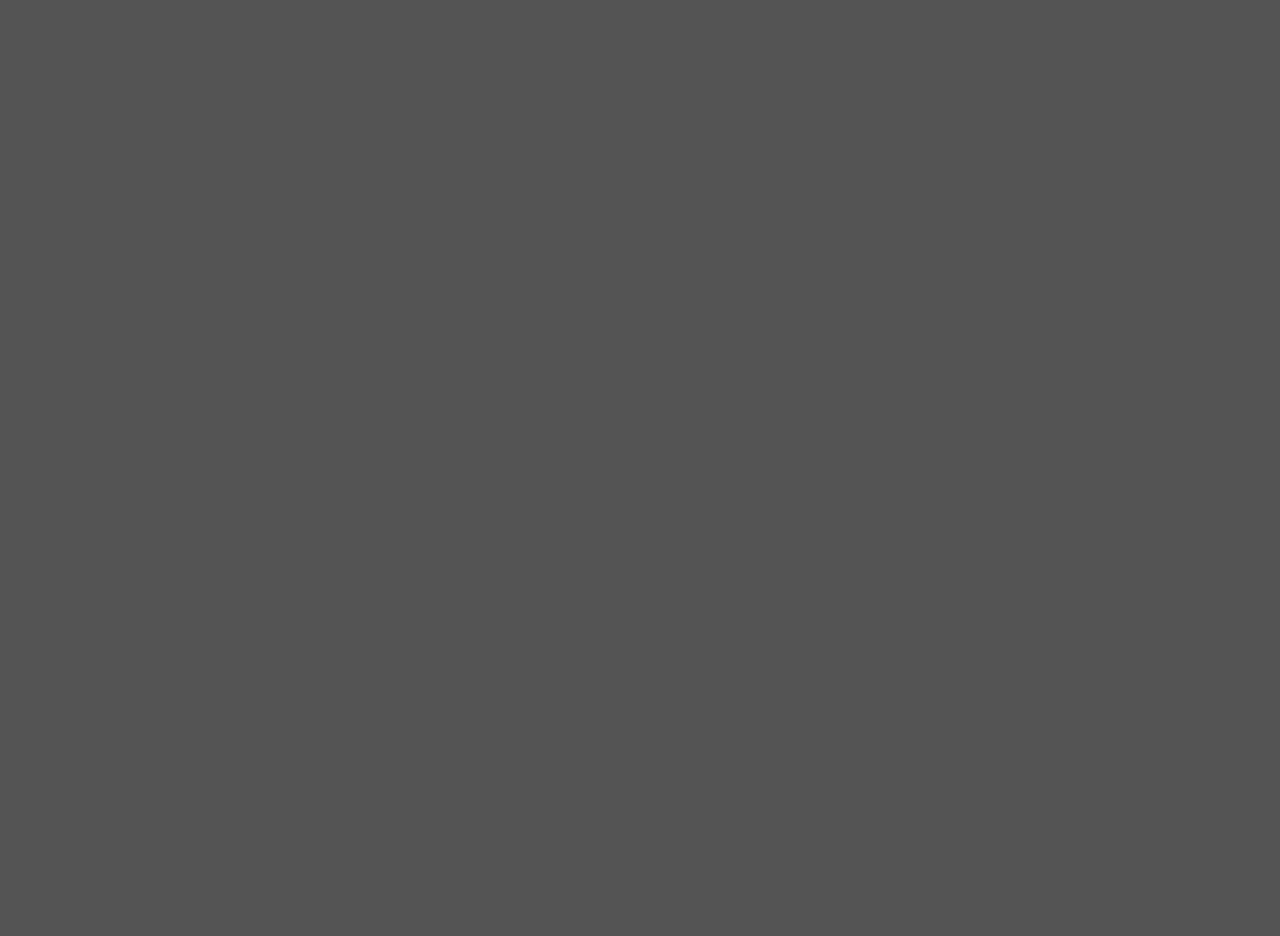
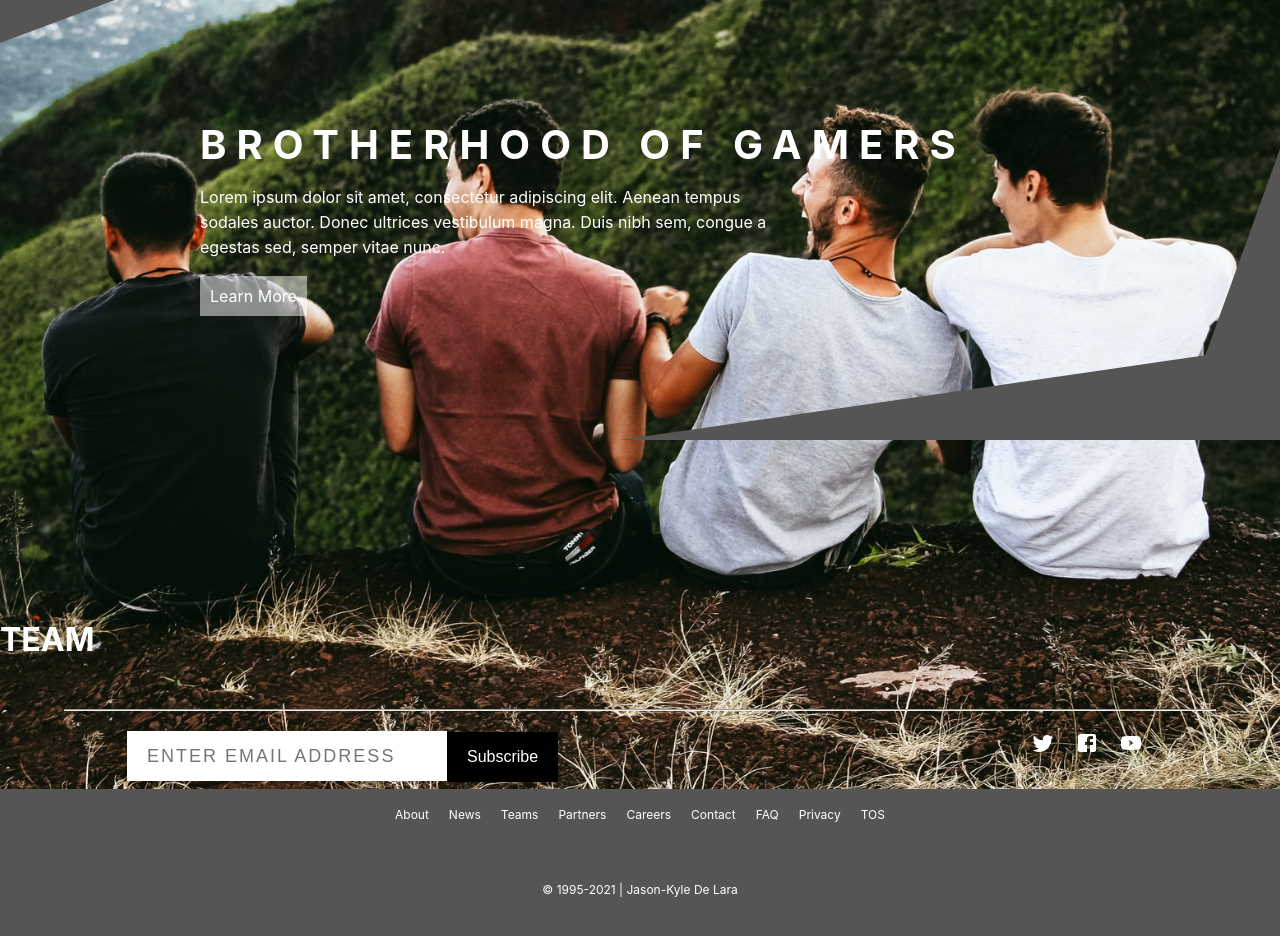
Before and after one commit to xjkbro/tpg-next, a Next.js app: page /team in a window 1280 px wide. Shown: the part 280-1216 px from the top of the page. Before the commit the page ends 800 px from the top, so only its background shows below. Built offline with nearby package versions, Linux system fonts and the light colour scheme.

Commit message:
added video background and footer

```diff
--- a/components/Footer.js
+++ b/components/Footer.js
@@ -1,5 +1,115 @@
-import React from "react";
+import Link from "next/link";
+import styled from "styled-components";
+import TwitterIcon from "@material-ui/icons/Twitter";
+import FacebookIcon from "@material-ui/icons/Facebook";
+import YouTubeIcon from "@material-ui/icons/YouTube";
 
 export default function Footer() {
-    return <div>footer</div>;
+    return (
+        <Container>
+            <HorizontalRule />
+            <SubscribeContainer>
+                <SubscribeForm>
+                    <Input placeholder="Enter Email Address" />
+                    <Button>Subscribe</Button>
+                </SubscribeForm>
+                <SocialButton>
+                    <TwitterIcon />
+                    <FacebookIcon />
+                    <YouTubeIcon />
+                </SocialButton>
+            </SubscribeContainer>
+            <FooterLinks>
+                <FooterLink>
+                    <Link href="/about">About</Link>
+                </FooterLink>
+                <FooterLink>News</FooterLink>
+                <FooterLink>Teams</FooterLink>
+                <FooterLink>Partners</FooterLink>
+                <FooterLink>Careers</FooterLink>
+                <FooterLink>Contact</FooterLink>
+                <FooterLink>FAQ</FooterLink>
+                <FooterLink>Privacy</FooterLink>
+                <FooterLink>TOS</FooterLink>
+            </FooterLinks>
+            <Copyright>© 1995-2021 | Jason-Kyle De Lara</Copyright>
+        </Container>
+    );
 }
+const Container = styled.nav`
+    margin: 50px auto;
+    /* margin: auto 20%; */
+    /* color: gray; */
+    text-decoration: none;
+    font-size: 12px;
+    line-height: 1.6rem;
+`;
+const HorizontalRule = styled.hr`
+    width: 90%;
+    text-align: center;
+    margin: 20px auto;
+`;
+const SubscribeContainer = styled.div`
+    margin: 20px auto;
+    display: flex;
+    justify-content: space-around;
+`;
+
+const SubscribeForm = styled.form`
+    width: 50%;
+`;
+const Input = styled.input`
+    padding: 10px 20px;
+    font-size: 18px;
+    outline-width: 0;
+    width: 50%;
+    height: 50px;
+    border: none;
+    max-width: 600px;
+    letter-spacing: 2px;
+    text-transform: uppercase;
+`;
+const Button = styled.button`
+    background-color: black;
+    border: none;
+    padding: 16px 20px;
+    font-size: 1rem;
+    color: white;
+    cursor: pointer;
+    transition: all 100ms ease-in;
+    :hover {
+        background-color: whitesmoke;
+        color: #111;
+    }
+`;
+const SocialButton = styled.div`
+    text-align: right;
+    > svg {
+        margin: 0 10px;
+        cursor: pointer;
+        transition: all 100ms ease-in;
+        :hover {
+            color: #111;
+        }
+    }
+`;
+
+const FooterLinks = styled.ul`
+    display: flex;
+    padding: 0 75px 50px 75px;
+    margin: auto;
+    width: 50vw;
+    justify-content: space-between;
+`;
+const FooterLink = styled.li`
+    list-style-type: none;
+    cursor: pointer;
+    transition: all 100ms ease-in;
+    :hover {
+        color: #111;
+    }
+`;
+const Copyright = styled.div`
+    margin: auto;
+    text-align: center;
+`;
--- a/components/Showcase.js
+++ b/components/Showcase.js
@@ -145,8 +145,9 @@ const HeroLink = styled.span`
     cursor: pointer;
     transition: all 100ms ease-in;
     :hover {
-        transform: scale(1.05);
-        opacity: 1;
+        background-color: #111;
+        text-transform: uppercase;
+        letter-spacing: 1px;
     }
 `;
 
--- a/package.json
+++ b/package.json
@@ -8,6 +8,8 @@
     "start": "next start"
   },
   "dependencies": {
+    "@material-ui/core": "^4.11.4",
+    "@material-ui/icons": "^4.11.2",
     "next": "10.2.3",
     "react": "17.0.2",
     "react-dom": "17.0.2",
--- a/pages/about.js
+++ b/pages/about.js
@@ -1,11 +1,13 @@
 import Layout from "../components/Layout";
 import Header from "../components/Header";
+import Footer from "../components/Footer";
 
 export default function about() {
     return (
         <Layout>
             <Header />
             <h1>kla;lskdl;asd;lkas</h1>
+            <Footer />
         </Layout>
     );
 }
--- a/pages/team.js
+++ b/pages/team.js
@@ -1,5 +1,13 @@
-import React from "react";
+import Layout from "../components/Layout";
+import Header from "../components/Header";
+import Footer from "../components/Footer";
 
 export default function team() {
-    return <div>team</div>;
+    return (
+        <Layout>
+            <Header />
+            <h1>TEAM</h1>
+            <Footer />
+        </Layout>
+    );
 }
```
Also changed, not shown: 1 other file (tests, documents, lock files or other folders).
